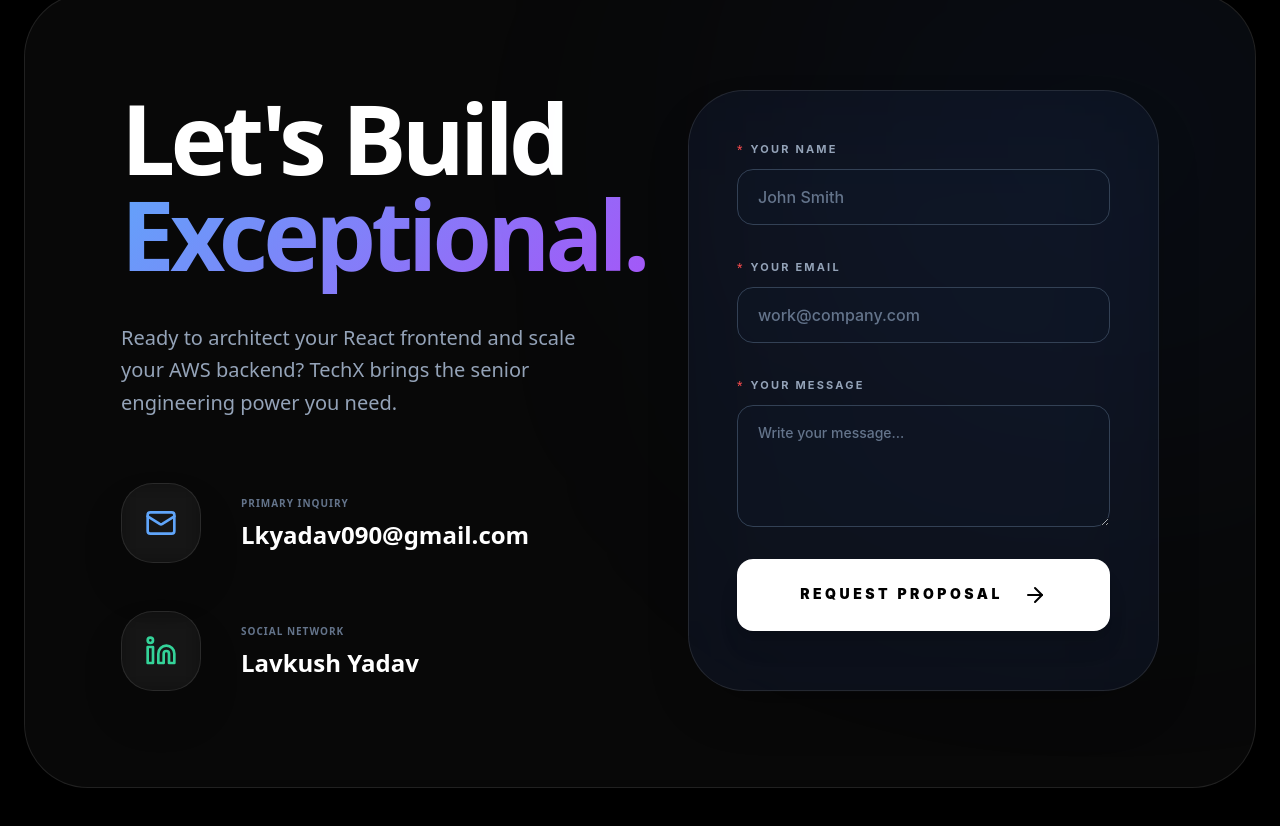
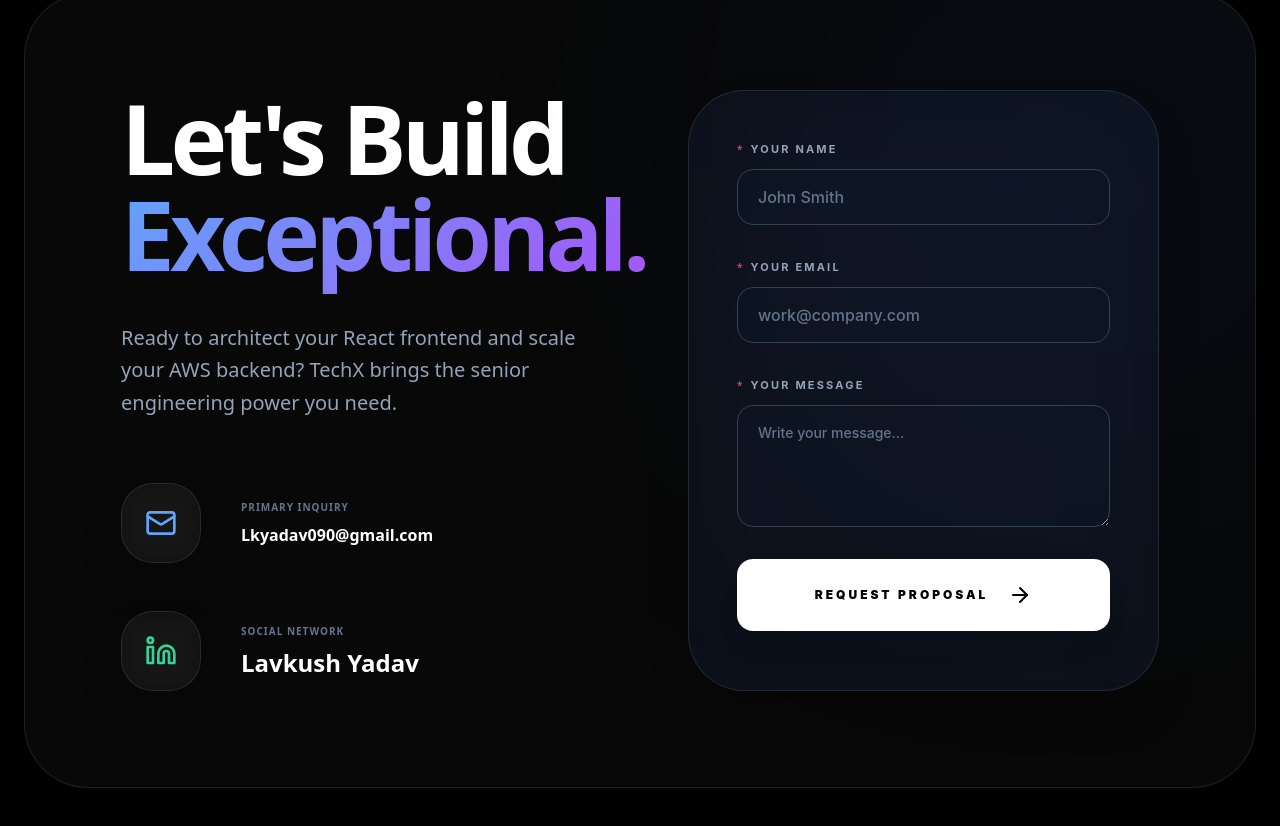
Before and after one commit to Lavkush3411/tech-x, a Next.js app: page / in a window 1280 px wide. Shown: the part 10883-11709 px from the top of the page. Built offline with nearby package versions, Linux system fonts and the light colour scheme; what @ant-design/nextjs-registry would draw is missing.

Commit message:
fixed form css

```diff
--- a/src/components/App.tsx
+++ b/src/components/App.tsx
@@ -466,10 +466,15 @@ const App: React.FC = () => {
 
       {/* Final CTA */}
       <section id="contact" className="py-32 px-6">
-        <div className="max-w-7xl mx-auto glass p-12 lg:p-24 rounded-[4rem] relative overflow-hidden bg-black/50 border-white/5">
+        <div
+          className="max-w-7xl mx-auto glass
+  p-6 sm:p-10 lg:p-24
+  rounded-3xl sm:rounded-[4rem]
+  relative overflow-hidden bg-black/50 border-white/5"
+        >
           <div className="absolute -top-24 -right-24 w-[500px] h-[500px] bg-blue-600/10 blur-[180px] rounded-full"></div>
 
-          <div className="grid lg:grid-cols-2 gap-24">
+          <div className="grid lg:grid-cols-2 gap-10 md:gap-16 lg:gap-24 [&>*]:min-w-0">
             <div>
               <h2 className="text-6xl md:text-8xl font-black text-white mb-10 leading-[0.85] tracking-tighter">
                 Let&apos;s Build <br />
@@ -491,7 +496,7 @@ const App: React.FC = () => {
                     </p>
                     <a
                       href="mailto:Lkyadav090@gmail.com"
-                      className="text-2xl font-black text-white hover:text-blue-400 transition-all"
+                      className="text-l font-black text-white hover:text-blue-400 transition-all"
                     >
                       Lkyadav090@gmail.com
                     </a>
--- a/src/components/Form.tsx
+++ b/src/components/Form.tsx
@@ -23,90 +23,6 @@ function DynamicForm() {
     console.log("Form Errors: ", errorInfo);
   };
   return (
-    //   <Form
-    //     name="contact"
-    //     layout="vertical"
-    //     onFinish={onFinish}
-    //     onFinishFailed={onFinishFailed}
-    //     className="space-y-8"
-    //   >
-    //     {/* Name */}
-    //     <Form.Item
-    //       label={
-    //         <span className="text-[11px] font-bold uppercase tracking-[0.2em] text-slate-400 ml-1">
-    //           Your Name
-    //         </span>
-    //       }
-    //       name="name"
-    //       rules={[{ required: true, message: "Please enter your name!" }]}
-    //     >
-    //       <Input
-    //         placeholder="John Smith"
-    //         size="large"
-    //         className="h-14 w-full rounded-2xl px-5
-    //                bg-slate-900/30 border border-slate-700
-    //                text-white placeholder-slate-400
-    //                focus:outline-none focus:ring-2 focus:ring-blue-500/50"
-    //       />
-    //     </Form.Item>
-
-    //     {/* Email */}
-    //     <Form.Item
-    //       label={
-    //         <span className="text-[11px] font-bold uppercase tracking-[0.2em] text-slate-400 ml-1">
-    //           Your Email
-    //         </span>
-    //       }
-    //       name="email"
-    //       rules={[
-    //         { required: true, message: "Please enter your email!" },
-    //         { type: "email", message: "Please enter a valid email!" },
-    //       ]}
-    //     >
-    //       <Input
-    //         placeholder="work@company.com"
-    //         size="large"
-    //         className="h-14 w-full rounded-2xl px-5
-    //                bg-slate-900/30 border border-slate-700
-    //                text-white placeholder-slate-400
-    //                focus:outline-none focus:ring-2 focus:ring-blue-500/50"
-    //       />
-    //     </Form.Item>
-
-    //     {/* Message */}
-    //     <Form.Item
-    //       label={
-    //         <span className="text-[11px] font-bold uppercase tracking-[0.2em] text-slate-400 ml-1">
-    //           Your Message
-    //         </span>
-    //       }
-    //       name="message"
-    //       rules={[{ required: true, message: "Please enter your message!" }]}
-    //     >
-    //       <Input.TextArea
-    //         rows={4}
-    //         placeholder="Write your message..."
-    //         className="w-full rounded-2xl px-5 py-4
-    //                bg-slate-900/30 border border-slate-700
-    //                text-white placeholder-slate-400
-    //                focus:outline-none focus:ring-2 focus:ring-blue-500/50 resize-none"
-    //       />
-    //     </Form.Item>
-
-    //     {/* Submit */}
-    //     <Form.Item>
-    //       <button
-    //         type="submit"
-    //         disabled={loading}
-    //         className="w-full py-5 rounded-2xl font-black uppercase tracking-[0.25em]
-    //                bg-blue-500 hover:bg-blue-600
-    //                text-white transition-all duration-500
-    //                shadow-xl disabled:opacity-60 disabled:cursor-not-allowed"
-    //       >
-    //         Send Message
-    //       </button>
-    //     </Form.Item>
-    //   </Form>
     <Form
       name="contact"
       layout="vertical"
@@ -186,14 +102,16 @@ function DynamicForm() {
           type="submit"
           disabled={loading}
           className="w-full py-6 rounded-2xl shadow-xl
-                 bg-white text-black
+                 bg-white text-black items-center
                  flex justify-center
+                 text-xs
                  font-black uppercase tracking-[0.25em]
                  transition-all duration-500
                  hover:bg-blue-600 hover:text-white
                  disabled:opacity-60 disabled:cursor-not-allowed"
+
         >
-          Request Proposal <span className="ml-5"><ArrowRight className="w-6 h-6" /> </span>
+          Request Proposal <span className="ml-1 md:ml-5"><ArrowRight className="w-6 h-6" /> </span>
         </button>
       </Form.Item>
     </Form>
```
